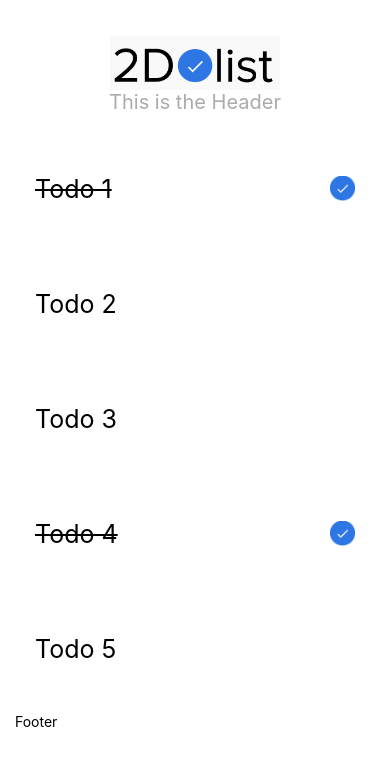
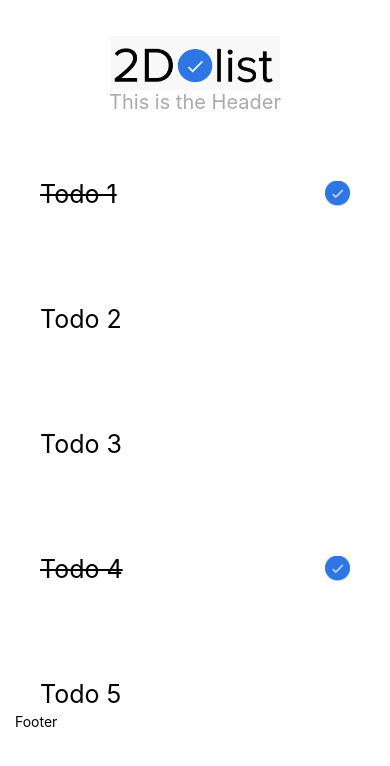
Before and after one commit to SmpManeth/react-native-todolist, a React Native app: screen / in a window 390 px wide. Shown: the top 766 px of the page. Built offline with nearby package versions, Linux system fonts and the light colour scheme.

Commit message:
update App.style.js and CardTodo.style.js

```diff
--- a/App.style.js
+++ b/App.style.js
@@ -11,7 +11,7 @@ export const styles = StyleSheet.create({
 
   body: {
     flex: 5,
-    gap: 10,
+    gap: 15,
   },
 
   footer: {
--- a/components/CardTodo/CardTodo.style.js
+++ b/components/CardTodo/CardTodo.style.js
@@ -4,12 +4,13 @@ export const styless = StyleSheet.create({
   card: {
     backgroundColor:"white",
     height:115,
-    elevation: 5,
+    elevation: 2,
     borderRadius: 13,
     flexDirection: "row",
     justifyContent: "space-between",
     alignItems: "center",
     paddingHorizontal: 20,
+    margin: 5,
   },
   title: {
     fontSize:25
```
